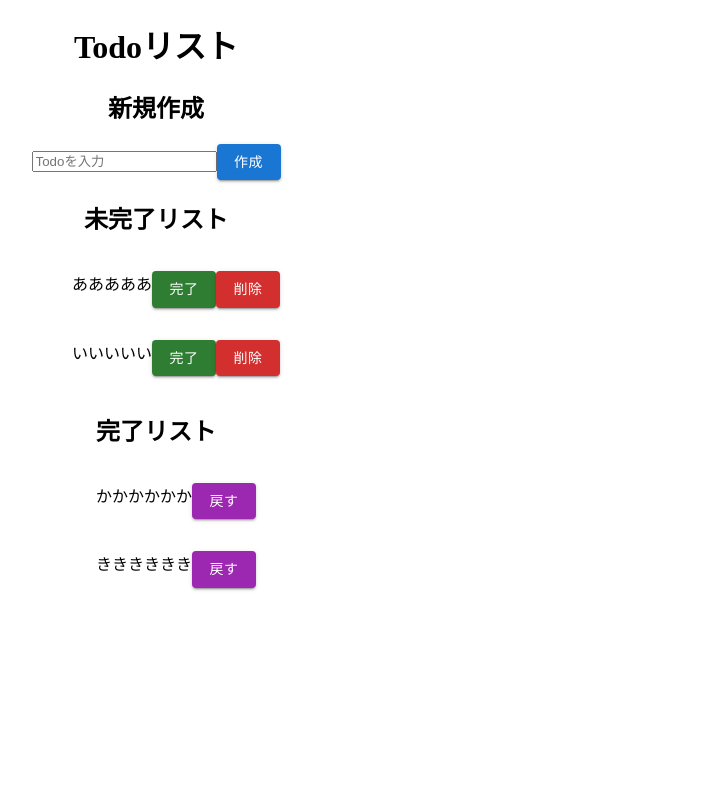
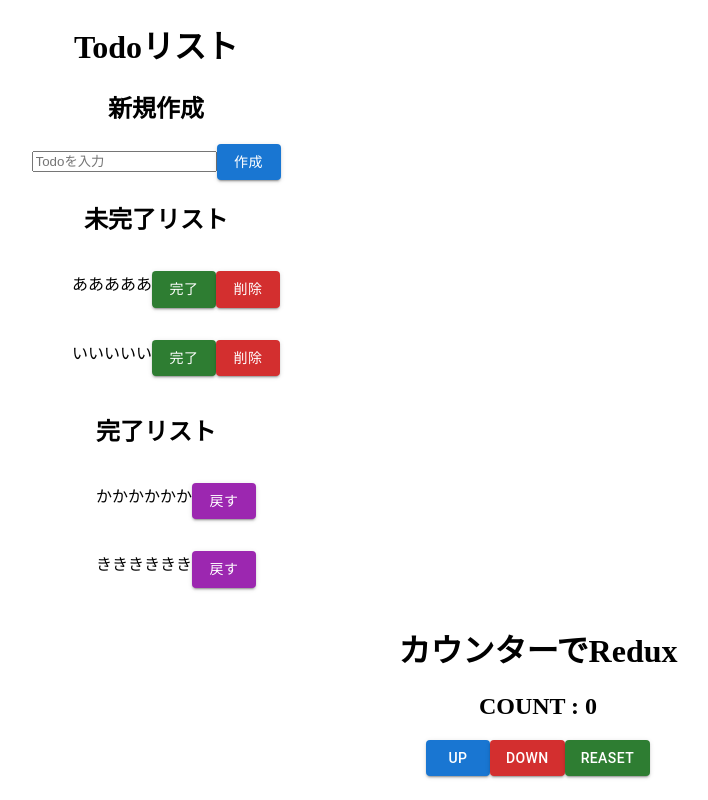
Before and after one commit to Tomo-kw/react-my-todo, a React (Create React App) app: page / in a window 1280 px wide. Shown: the whole page, without its empty margins (102-810 px from the left). Built offline with nearby package versions, Linux system fonts and the light colour scheme.

Commit message:
カウンターを作ってみた

```diff
--- a/src/App.css
+++ b/src/App.css
@@ -15,3 +15,7 @@ li {
   display: flex;
   justify-content:center;
 }
+
+.App {
+  text-align: center;
+}
--- a/src/App.js
+++ b/src/App.js
@@ -1,10 +1,12 @@
 import './App.css';
-import Todo from './Todo';
+import Counter from './components/Counter';
+import Todo from './components/Todo';
 
 const App = () => {
   return (
     <div className="App">
       <Todo />
+      <Counter />
     </div>
   );
 }
--- /dev/null
+++ b/src/components/Counter.js
@@ -0,0 +1,31 @@
+import { Button } from "@mui/material"
+import { useState } from "react"
+
+const Counter = () => {
+    const [count, setCount] = useState(0)
+
+    const countUp = () => {
+        setCount(count + 1)
+    }
+
+    const countDown = () => {
+        setCount(count - 1)
+    }
+
+    const countReset = () => {
+        setCount(0)
+    }
+
+    return(
+        <div>
+            <h1>カウンターでRedux</h1>
+            <h2>COUNT : {count}</h2>
+            <Button onClick={countUp} variant="contained">UP</Button>
+            <Button onClick={countDown} variant="contained" color="error">Down</Button>
+            <Button onClick={countReset} variant="contained" color="success">Reaset</Button>
+
+        </div>
+    )
+}
+
+export default Counter
```
Also changed, not shown: src/components/Todo.js (renamed from src/Todo.js).
